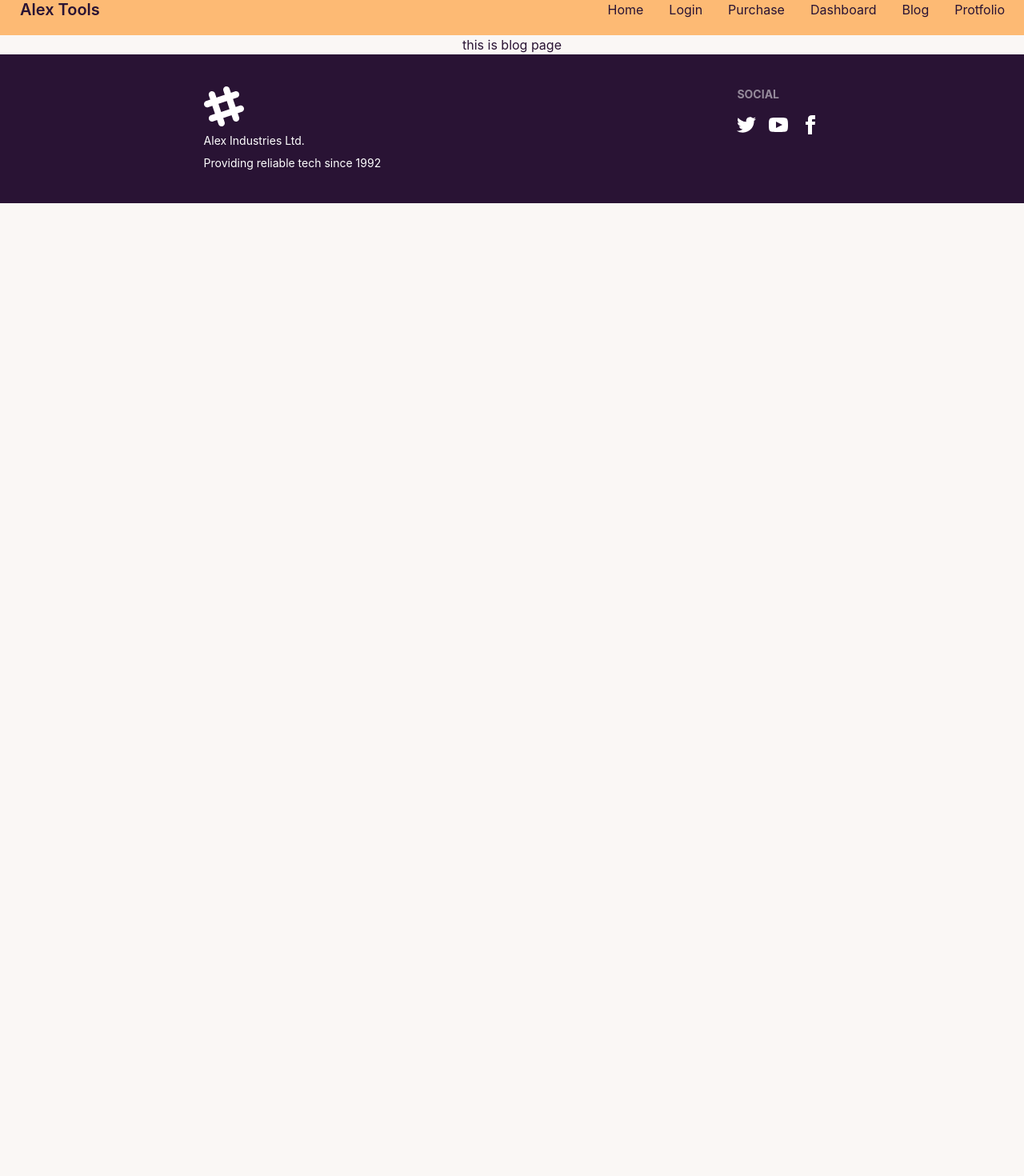
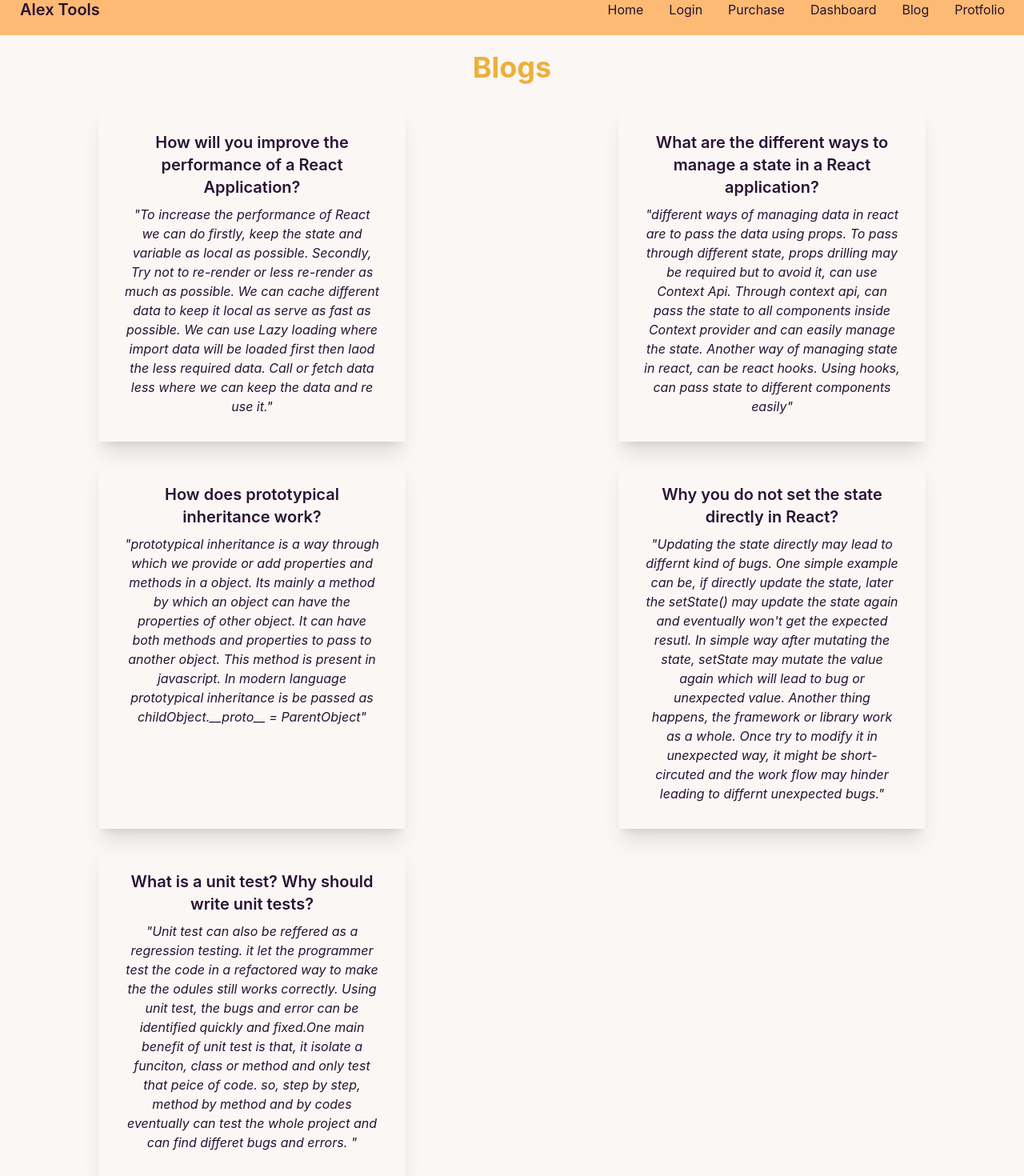
Before and after one commit to Antor1155/service-providing-company-client-side-assignment-12, a React (Create React App) app: page /blog in a window 1280 px wide. Shown: the part 20-1490 px from the top of the page at 80% size. Before the commit the page ends 800 px from the top, so only its background shows below. Built offline with nearby package versions, Linux system fonts and the light colour scheme.

Commit message:
added blogs sector

```diff
--- a/src/pages/Blog.js
+++ b/src/pages/Blog.js
@@ -2,8 +2,36 @@ import React from 'react';
 
 const Blog = () => {
     return (
-        <div>
-            this is blog page
+        <div className='py-5'>
+            <h2 className='text-4xl font-bold text-accent'>Blogs</h2>
+            <div className='grid grid-cols-1 lg:grid-cols-2 my-7 gap-5'>
+                <div className="card-body mx-auto lg:w-96 items-center text-center shadow-xl">
+                    <h2 className="card-title">How will you improve the performance of a React Application?
+</h2>
+                    <p className='italic'>"To increase the performance of React we can do firstly, keep the state and variable as local as possible. Secondly, Try not to re-render or less re-render as much as possible. We can cache different data to keep it local as serve as fast as possible. We can use Lazy loading where import data will be loaded first then laod the less required data. Call or fetch data less where we can keep the data and re use it."</p>
+                </div>
+
+                <div className="card-body mx-auto  lg:w-96 items-center text-center shadow-xl">
+                    <h2 className="card-title">What are the different ways to manage a state in a React application?</h2>
+                    <p className='italic'>"different ways of managing data in react are to pass the data using props. To pass through different state, props drilling may be required but to avoid it, can use Context Api. Through context api, can pass the state to all components inside Context provider and can easily manage the state. Another way of managing state in react, can be react hooks. Using hooks, can pass state to different components easily"</p>
+                </div>
+
+                <div className="card-body mx-auto  lg:w-96 items-center text-center shadow-xl">
+                    <h2 className="card-title">How does prototypical inheritance work?
+</h2>
+                    <p className='italic'>"prototypical inheritance is a way through which we provide or add properties and methods in a object. Its mainly a method by which an object can have the properties of other object. It can have both methods and properties to pass to another object. This method is present in javascript. In modern language prototypical inheritance is be passed as childObject.__proto__ = ParentObject"</p>
+                </div>
+
+                <div className="card-body mx-auto  lg:w-96 items-center text-center shadow-xl">
+                    <h2 className="card-title"> Why you do not set the state directly in React?</h2>
+                    <p className='italic'>"Updating the state directly may lead to differnt kind of bugs. One simple example can be, if directly update the state, later the setState() may update the state again and eventually won't get the expected resutl. In simple way after mutating the state, setState may mutate the value again which will lead to bug or unexpected value. Another thing happens, the framework or library work as a whole. Once try to modify it in unexpected way, it might be short-circuted and the work flow may hinder leading to differnt unexpected bugs."</p>
+                </div>
+
+                <div className="card-body mx-auto  lg:w-96 items-center text-center shadow-xl">
+                    <h2 className="card-title"> What is a unit test? Why should write unit tests?</h2>
+                    <p className='italic'>"Unit test can also be reffered as a regression testing. it let the programmer test the code in a refactored way to make the the odules still works correctly. Using unit test, the bugs and error can be identified quickly and fixed.One main benefit of unit test is that, it isolate a funciton, class or method and only test that peice of code. so, step by step, method by method and by codes eventually can test the whole project and can find differet bugs and errors. "</p>
+                </div>
+            </div>
         </div>
     );
 };
```
